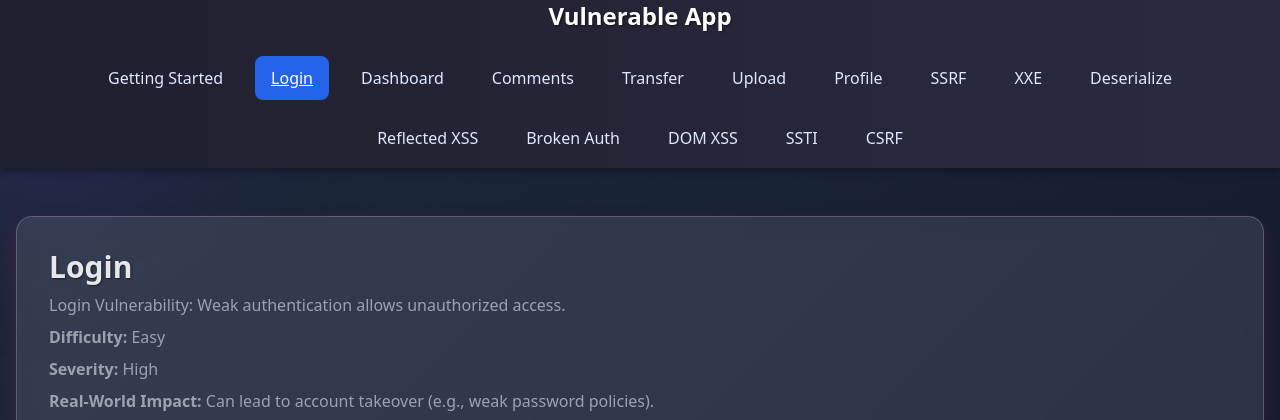
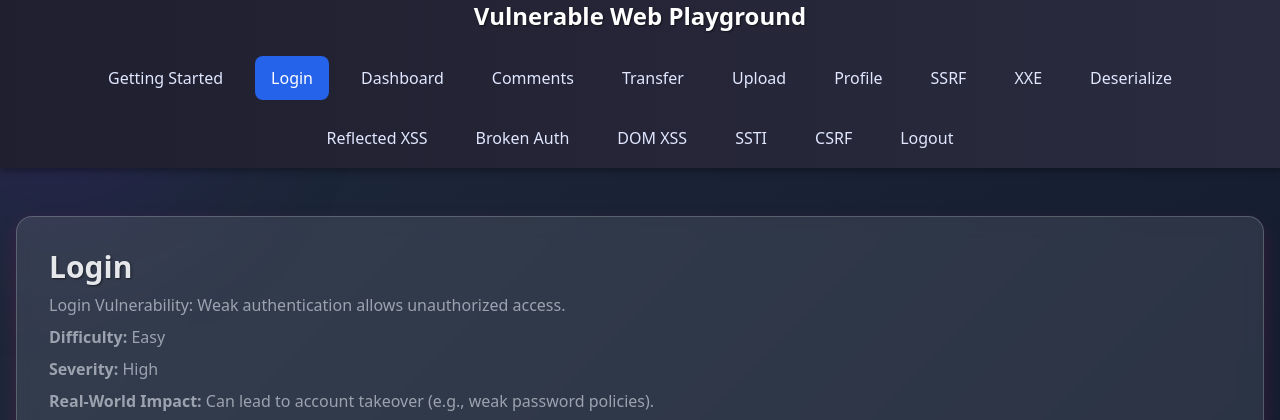
Before and after one commit to Deva1234567/vulnerable-app-with-python, a Flask app: page / in a window 1280 px wide; the page is wider, and only the part inside the window is pictured. Shown: the top 420 px of that part. Run offline with Flask 3, Linux system fonts and the light colour scheme; data comes from the database, SQL or seed files in the repository; data that the repository does not hold is empty; some libraries are stand-ins or nearby versions.

Commit message:
Update login.html

```diff
--- a/python/templates/login.html
+++ b/python/templates/login.html
@@ -12,14 +12,14 @@
     <link rel="icon" type="image/x-icon" href="{{ url_for('static', filename='favicon.ico') }}">
 </head>
 <body class="dark min-h-screen flex flex-col">
+
   <nav class="navbar">
     <div class="navbar-container flex flex-col items-center">
-            <h1 class="text-2xl font-semibold text-white mb-4 text-center">Vulnerable App</h1>
+        <h1 class="text-2xl font-semibold text-white mb-4 text-center"> Vulnerable Web Playground</h1>
         <div class="navbar-tabs flex flex-wrap justify-center gap-4">
-
             <a href="/getting-started" class="nav-tab">Getting Started</a>
-              <a href="/" class="nav-tab bg-blue-600 text-white underline">Login</a>
-              <a href="/dashboard" class="nav-tab">Dashboard</a>
+            <a href="/" class="nav-tab bg-blue-600 text-white ">Login</a>
+            <a href="/dashboard" class="nav-tab ">Dashboard</a>
             <a href="/comment" class="nav-tab">Comments</a>
             <a href="/transfer" class="nav-tab">Transfer</a>
             <a href="/upload" class="nav-tab">Upload</a>
@@ -31,10 +31,12 @@
             <a href="/broken-auth" class="nav-tab">Broken Auth</a>
             <a href="/dom-xss" class="nav-tab">DOM XSS</a>
             <a href="/ssti" class="nav-tab">SSTI</a>
-              <a href="/csrf" class="nav-tab ">CSRF</a>
+            <a href="/csrf" class="nav-tab">CSRF</a>
+            <a href="/logout" class="nav-tab">Logout</a>
         </div>
     </div>
 </nav>
+
     <div class="container mx-auto flex-grow">
         <div class="card">
             <h1 class="text-3xl font-semibold mb-2 text-gray-200">Login</h1>
```
Lines whose indentation alone changed are shown as unchanged.
